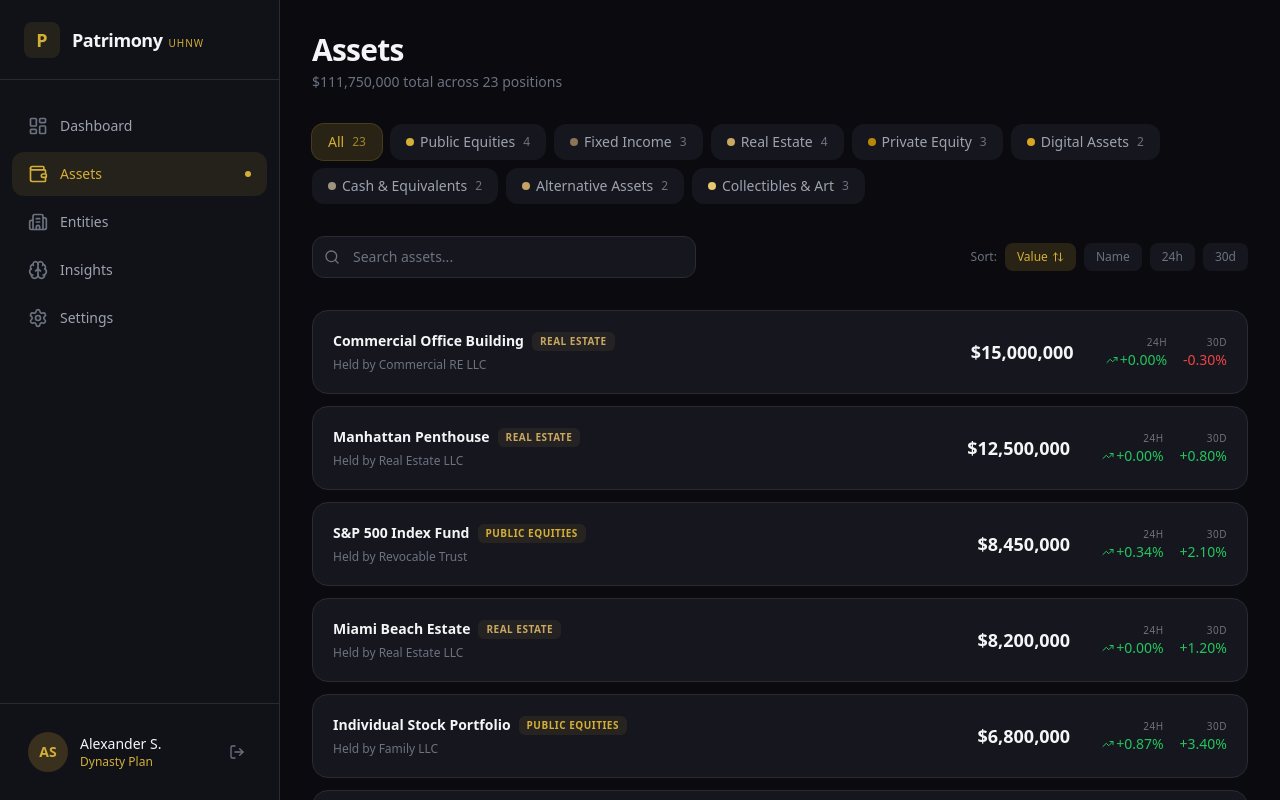
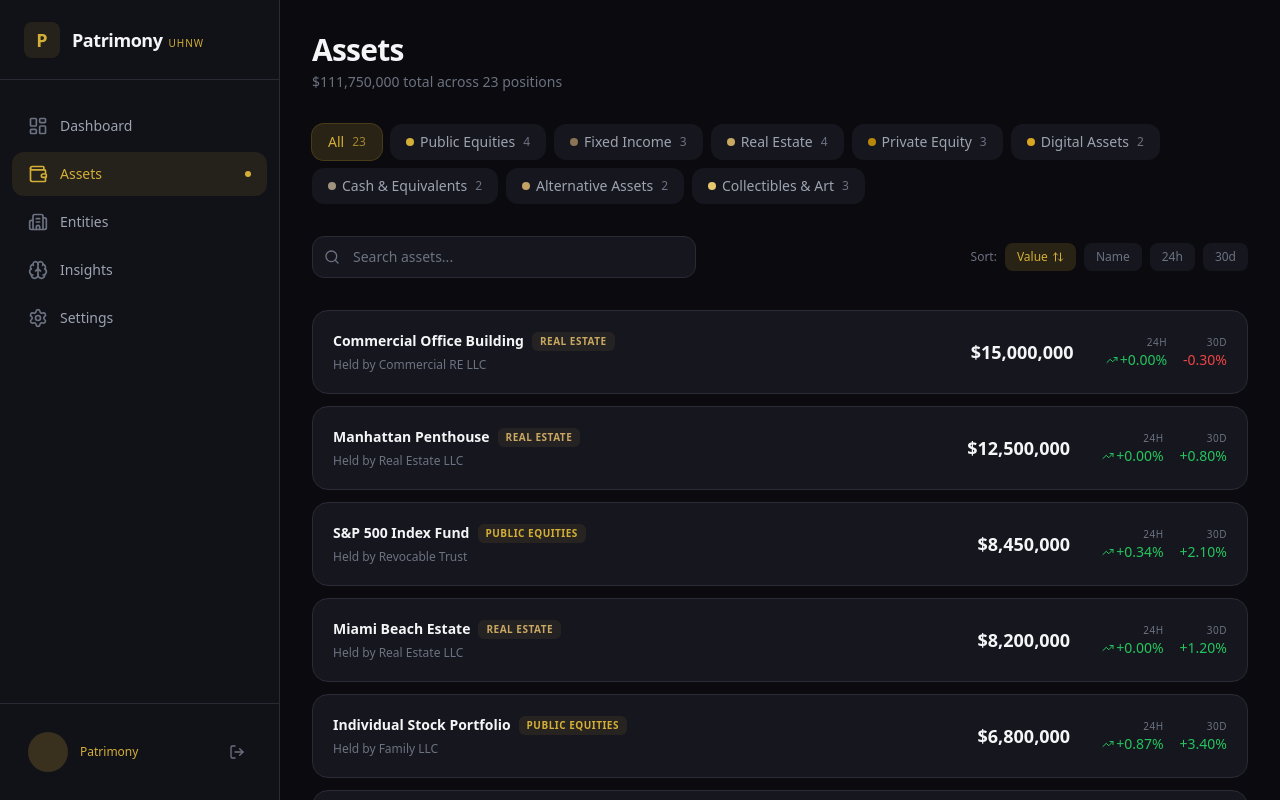
Before and after one commit to saisolomon/patrimony, a Next.js app: page /assets in a window 1280 px wide. Shown: the top 800 px of the page. Built offline with nearby package versions, Linux system fonts and the light colour scheme; no server answers.

Commit message:
feat: use Clerk user data in dashboard sidebar
Co-Authored-By: Claude Opus 4.6 <noreply@anthropic.com>

```diff
--- a/src/app/(dashboard)/layout.tsx
+++ b/src/app/(dashboard)/layout.tsx
@@ -3,6 +3,7 @@
 import { useState } from "react";
 import Link from "next/link";
 import { usePathname } from "next/navigation";
+import { useUser, useClerk } from "@clerk/nextjs";
 import {
   LayoutDashboard,
   Wallet,
@@ -29,6 +30,8 @@ export default function DashboardLayout({
 }) {
   const pathname = usePathname();
   const [sidebarOpen, setSidebarOpen] = useState(false);
+  const { user } = useUser();
+  const { signOut } = useClerk();
 
   return (
     <div className="flex min-h-screen bg-bg-primary">
@@ -105,15 +108,18 @@ export default function DashboardLayout({
         <div className="border-t border-border p-4">
           <div className="flex items-center gap-3 rounded-xl px-3 py-3">
             <div className="flex h-10 w-10 items-center justify-center rounded-full bg-gold/20 text-sm font-semibold text-gold">
-              AS
+              {user?.firstName?.[0]}{user?.lastName?.[0] || ""}
             </div>
             <div className="flex-1 min-w-0">
               <p className="truncate text-sm font-medium text-text-primary">
-                Alexander S.
+                {user?.firstName} {user?.lastName?.[0] ? `${user.lastName[0]}.` : ""}
               </p>
-              <p className="truncate text-xs text-gold">Dynasty Plan</p>
+              <p className="truncate text-xs text-gold">Patrimony</p>
             </div>
-            <button className="rounded-lg p-1.5 text-text-muted transition-colors hover:bg-bg-card hover:text-danger">
+            <button
+              onClick={() => signOut({ redirectUrl: "/" })}
+              className="rounded-lg p-1.5 text-text-muted transition-colors hover:bg-bg-card hover:text-danger"
+            >
               <LogOut className="h-4 w-4" />
             </button>
           </div>
```
